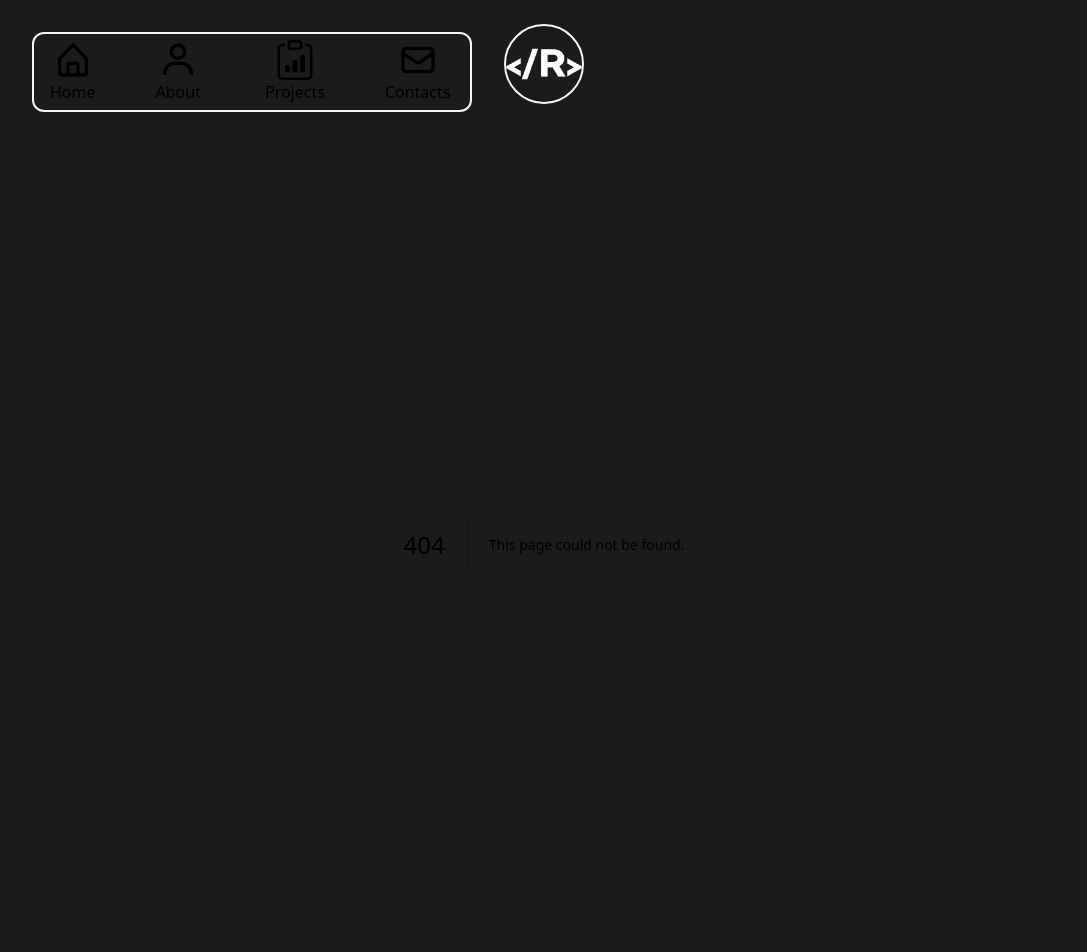
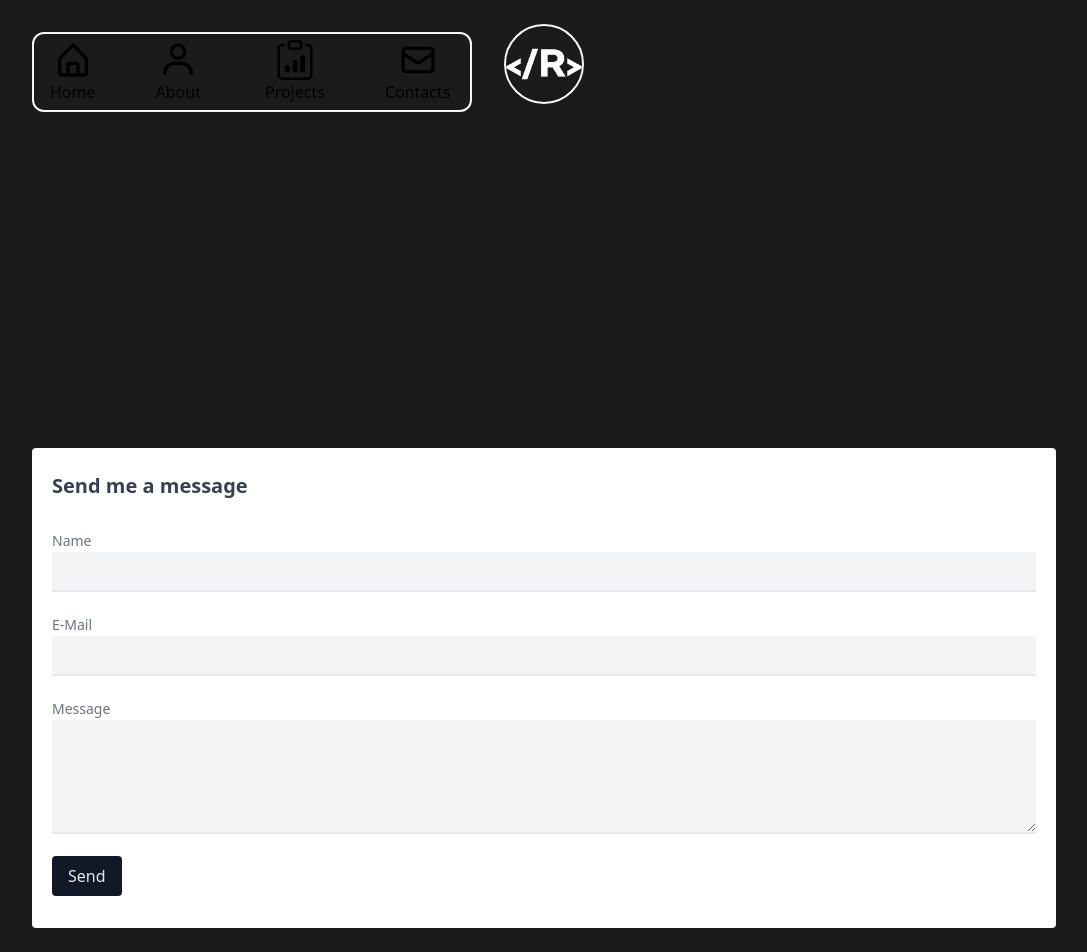
Before and after one commit to MonsieurR05/Portfolio, a Next.js app: page /contact in a window 1280 px wide. Before the commit this address had no page. Shown: the top 952 px of the page, without its empty margins (96-1183 px from the left). Built offline with nearby package versions, Linux system fonts and the light colour scheme.

Commit message:
Add files via upload

```diff
--- /dev/null
+++ b/src/pages/contact.js
@@ -0,0 +1,89 @@
+import { useEffect, useState } from "react"
+import InputField from "@/components/InputField";
+import TextareaField from "@/components/TextareaField";
+import emailjs from '@emailjs/browser';
+import Layout from "@/components/Layout";
+import TextAnimation from "@/components/TextAnimation";
+import Head from "next/head";
+import TransitionEffect from '@/components/Transition';
+
+
+
+const ContactForm = () => {
+  const [values, setValues] = useState({
+    user_name: '',
+    user_email: '',
+    message: ''
+  });
+  const [status, setStatus] = useState('');
+
+  const handleSubmit = (e) => {
+    e.preventDefault();
+    emailjs.send('service_va28km3', 'template_6otp5qq', values, 'nrJi1Tv6CqinXxOQW')
+      .then(response => {
+        console.log('SUCCESS!', response);
+        setValues({
+          user_name: '',
+          user_email: '',
+          message: ''
+        });
+        setStatus('SUCCESS');
+      }, error => {
+        console.log('FAILED', error);
+      });
+  }
+
+  useEffect(() => {
+    if(status === 'SUCCESS') {
+      setTimeout(() => {
+        setStatus('');
+      }, 3000);
+    }
+  }, [status]);
+
+  const handleChange = (e) => {
+    setValues(values => ({
+      ...values,
+      [e.target.name]: e.target.value
+    }))
+  }
+  return (
+    <>
+    <Head>
+      <title>Rahul | Contact</title>
+      <meta name="description" contents="any description"/>
+    </Head>
+  <TransitionEffect/>
+    <Layout>
+        <TextAnimation
+            text="Contact Me!"
+            className="mb-16 lg:!text-7xl sm:mb-8 sm:!text-6xl xs:!text-4xl sm:relative top-10 "
+        />
+
+
+
+<div className="lg:mt-48 lg:mr-48 pt-6 pb-8 bg-white rounded p-5 sm:max-w-md sm:mx-auto">
+      {status && Success()}
+      <form onSubmit={handleSubmit}>
+        <h3 className="text-gray-700 mb-7 text-xl font-semibold">Send me a message</h3>
+        <InputField value={values.user_name} handleChange={handleChange} label="Name" name="user_name" type="text"  />
+        <InputField value={values.user_email} handleChange={handleChange} label="E-Mail" name="user_email" type="email"  />
+        <TextareaField value={values.message} handleChange={handleChange} label="Message" name="message" />
+        <button type="submit"
+          className="mt-4 bg-gray-900 text-gray-200 rounded px-4 py-2"
+        >Send
+        </button>
+      </form>
+    </div>
+    </Layout>
+    </>
+  )
+}
+
+const Success = () => (
+  <div className="px-4 py-3 leading-normal text-green-700 bg-blue-100 rounded mb-5 text-center">
+    <p>Message sent successfully!</p>
+  </div>
+)
+
+export default ContactForm
```
